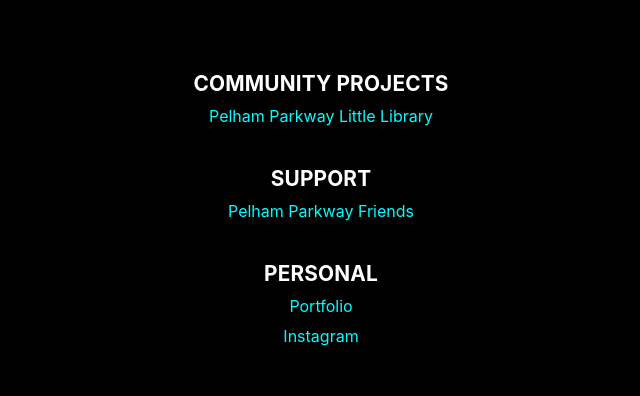
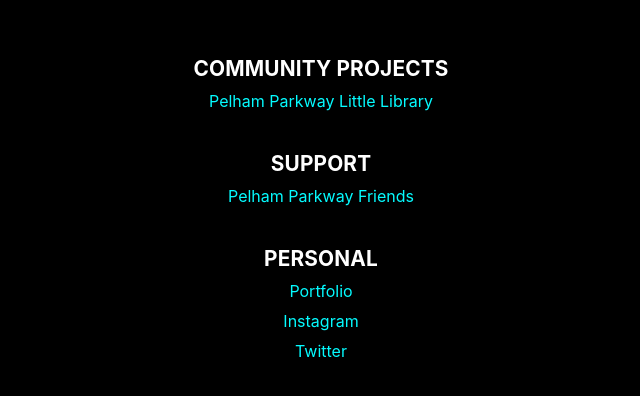
Before and after one commit to josue-rojas/withcheesepls, a React (Create React App) app: page / in a window 1280 px wide. Shown: the part 192-588 px from the top of the page, without its empty margins (319-959 px from the left). Built offline with nearby package versions, Linux system fonts and the light colour scheme.

Commit message:
update links

```diff
--- a/src/App.tsx
+++ b/src/App.tsx
@@ -31,6 +31,10 @@ const MyLinks: LinkTree = [
       {
         title: 'Instagram',
         href: 'http://instagram.com/withcheesepls/'
+      },
+      {
+        title: 'Twitter',
+        href: 'https://twitter.com/withcheesepls/'
       }
     ]
   },
```
